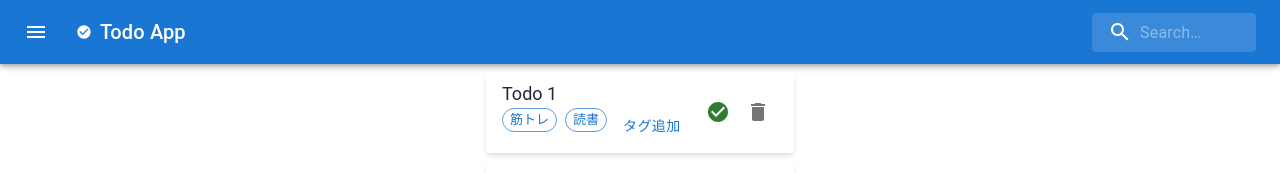
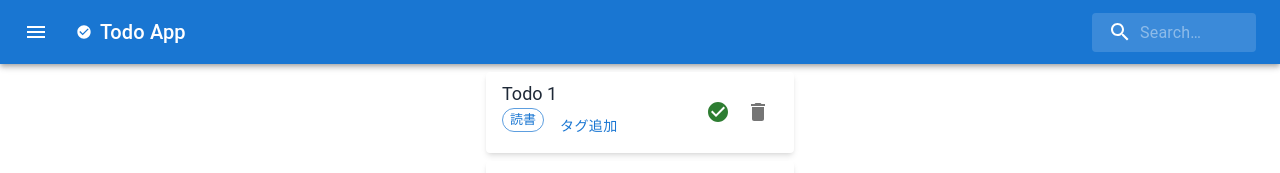
Before and after one commit to kuro1221/react-todo-app, a React (Create React App) app: page / in a window 1280 px wide. Shown: the top 173 px of the page. Built offline with nearby package versions, Linux system fonts and the light colour scheme.

Commit message:
タグ追加機能の修正

```diff
--- a/src/App.tsx
+++ b/src/App.tsx
@@ -10,7 +10,7 @@ import {
   addTodo,
   deleteTodo,
   completeTodo,
-  addTagToTodo,
+  changeTagToTodo,
 } from './api/mockApi'
 
 function App() {
@@ -60,10 +60,10 @@ function App() {
     }
   }
 
-  const onAddTagToTodo = async (id: number, tag: string) => {
+  const onchangeTagToTodo = async (id: number, tag: string) => {
     try {
-      console.log('onAddTagToTodo')
-      await addTagToTodo(id, tag)
+      console.log('onchangeTagToTodo')
+      await changeTagToTodo(id, tag)
       await fetchActiveTodos().then((data) => setTodos(data))
     } catch (error) {
       console.log('Todoにタグ追加時エラー発生')
@@ -110,7 +110,7 @@ function App() {
               todo={todo}
               onComplete={() => onClickComplete(todo.id)}
               onDelete={() => onClickDelete(todo.id)}
-              onAddTagToTodo={(id, tag) => onAddTagToTodo(id, tag)}
+              onchangeTagToTodo={(id, tag) => onchangeTagToTodo(id, tag)}
             />
           ))}
           <div className="flex mt-4">
--- a/src/api/mockApi.ts
+++ b/src/api/mockApi.ts
@@ -1,9 +1,9 @@
 import { Todo } from '../models/Todo'
 
 let todos = [
-  new Todo(1, 'Todo 1', false, false, ['筋トレ', '読書']),
-  new Todo(2, 'Todo 2', false, false, []),
-  new Todo(3, 'Todo 3', false, false, []),
+  new Todo(1, 'Todo 1', false, false, '読書'),
+  new Todo(2, 'Todo 2', false, false, ''),
+  new Todo(3, 'Todo 3', false, false, ''),
 ]
 
 export const fetchActiveTodos = (): Promise<Todo[]> => {
@@ -13,7 +13,7 @@ export const fetchActiveTodos = (): Promise<Todo[]> => {
 
 export const addTodo = (text: string): Promise<void> => {
   const id = todos.length + 1
-  const todo = new Todo(id, text, false, false, [])
+  const todo = new Todo(id, text, false, false, '')
   todos.push(todo)
 
   return Promise.resolve()
@@ -36,9 +36,9 @@ export const completeTodo = (id: number): Promise<void> => {
   return Promise.resolve()
 }
 
-export const addTagToTodo = (id: number, tag: string): Promise<void> => {
+export const changeTagToTodo = (id: number, tag: string): Promise<void> => {
   todos = todos.map((todo) => {
-    if (todo.id === id) todo.tags.push(tag)
+    if (todo.id === id) todo.tag = tag
     return todo
   })
 
--- a/src/components/TagSelection.tsx
+++ b/src/components/TagSelection.tsx
@@ -9,12 +9,12 @@ import { on } from 'events'
 
 interface TagSelectionProps {
   todoId: number
-  onAddTagToTodo: (id: number, tag: string) => void
+  onchangeTagToTodo: (id: number, tag: string) => void
 }
 
 export const TagSelection: FC<TagSelectionProps> = ({
   todoId,
-  onAddTagToTodo,
+  onchangeTagToTodo,
 }) => {
   const [open, setOpen] = useState(false)
   const [tags, setTags] = useState(['筋トレ', '勉強', '読書', '朝のルーティン'])
@@ -41,13 +41,12 @@ export const TagSelection: FC<TagSelectionProps> = ({
         <Box p={3}>
           {' '}
           <Autocomplete
-            multiple
             id="tags-filled"
             options={tags}
             freeSolo
             onChange={(event, value) => {
-              console.log(value[value.length - 1])
-              onAddTagToTodo(todoId, value[value.length - 1])
+              console.log(value)
+              if (value) onchangeTagToTodo(todoId, value)
             }}
             renderTags={(value: readonly string[], getTagProps) =>
               value.map((option: string, index: number) => (
--- a/src/components/TodoItem.tsx
+++ b/src/components/TodoItem.tsx
@@ -11,27 +11,26 @@ export const TodoItem: FC<{
   todo: Todo
   onDelete: () => void
   onComplete: () => void
-  onAddTagToTodo: (id: number, tag: string) => void
-}> = ({ todo, onComplete, onDelete, onAddTagToTodo }) => {
+  onchangeTagToTodo: (id: number, tag: string) => void
+}> = ({ todo, onComplete, onDelete, onchangeTagToTodo }) => {
   return (
     <div className="flex flex-col bg-white shadow-md rounded px-4 py-2 my-2">
       <div className="flex justify-between items-center">
         <div>
           <p className="text-gray-800 text-lg">{todo.title}</p>
           <div className="flex">
-            {todo.tags.map((tag, index) => (
+            {todo.tag && (
               <Chip
-                key={index}
-                label={tag}
+                label={todo.tag}
                 color="primary"
                 size="small"
                 className="mr-2"
                 variant="outlined"
               />
-            ))}
+            )}
             <TagSelection
               todoId={todo.id}
-              onAddTagToTodo={(id, tag) => onAddTagToTodo(id, tag)}
+              onchangeTagToTodo={(id, tag) => onchangeTagToTodo(id, tag)}
             />
           </div>
         </div>
--- a/src/models/Todo.ts
+++ b/src/models/Todo.ts
@@ -4,6 +4,6 @@ export class Todo {
     public title: string,
     public complete_flg: boolean,
     public delete_flg: boolean,
-    public tags: string[]
+    public tag: string
   ) {}
 }
```
